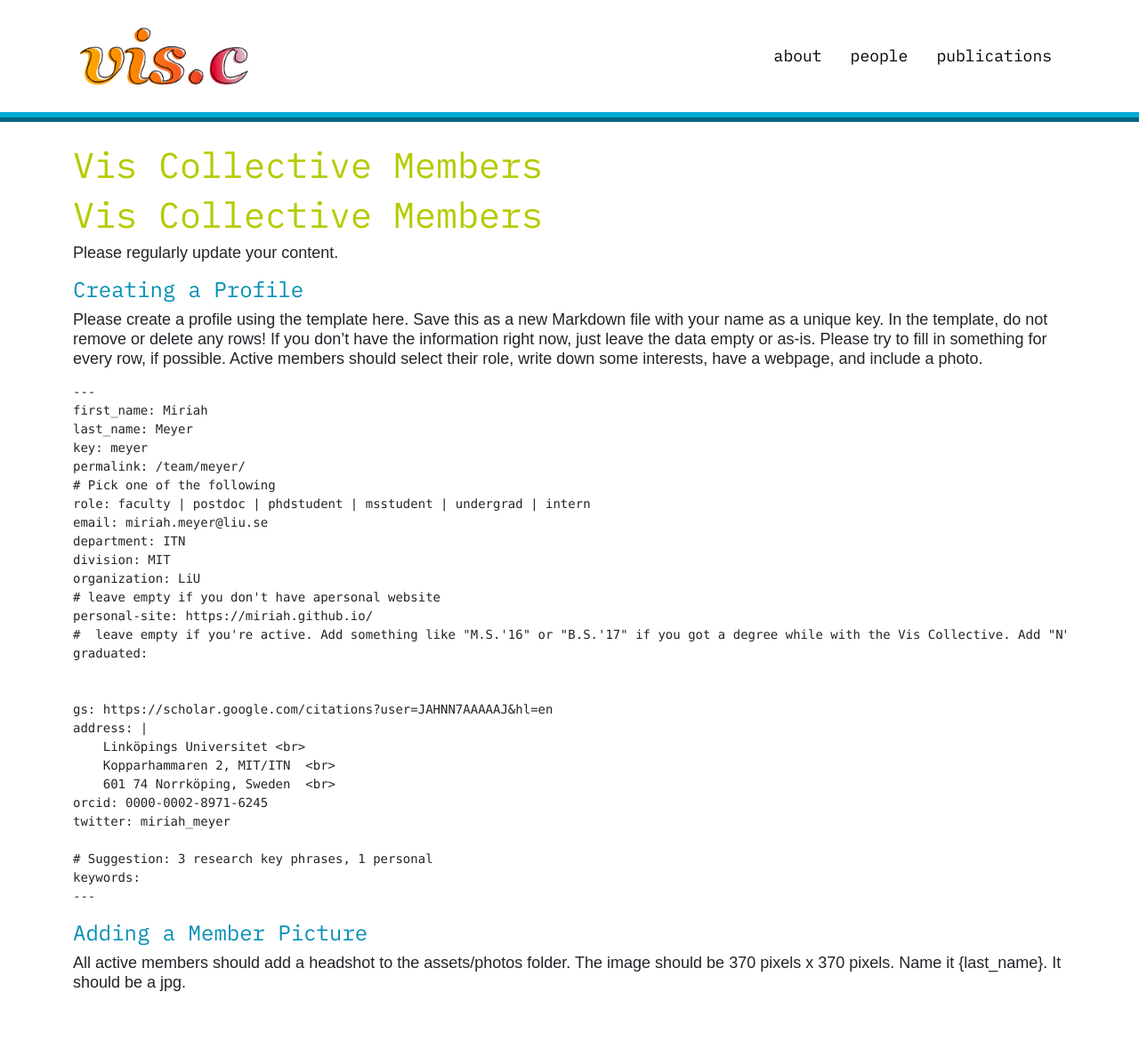
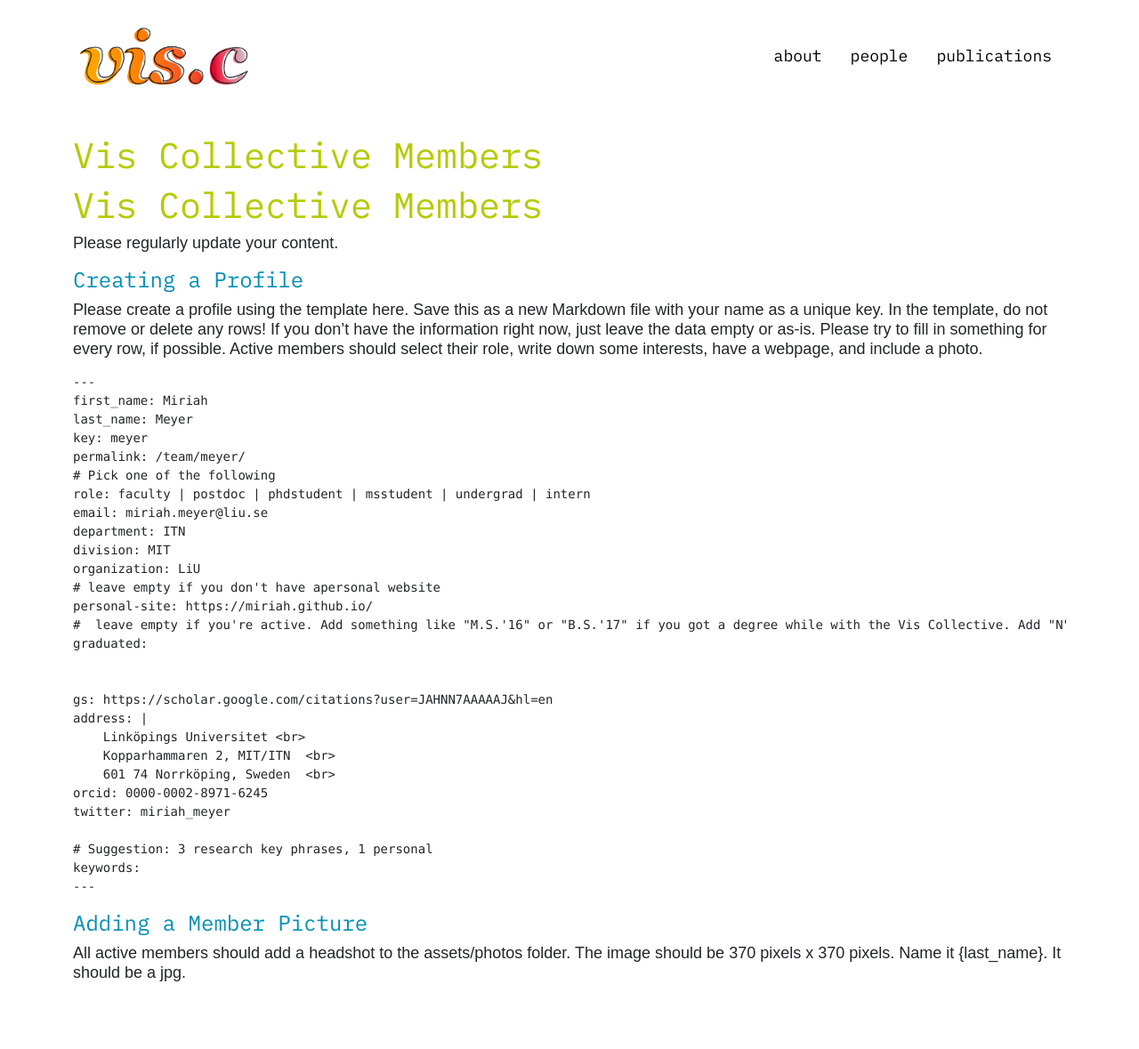
Before and after one commit to visidlab/visidlab.github.io, a Jekyll site: the page built from _people/README.md, in a window 1280 px wide. Shown: the whole page at 89% size. Built offline with Jekyll 4.4.1, drawn with Linux system fonts in a browser that asks for light colours; some web fonts are replaced; our own code applies the rules of GitHub Pages for plain Markdown files.

Commit message:
Remove navbar line

```diff
--- a/css/styles.css
+++ b/css/styles.css
@@ -150,11 +150,11 @@ h2 {
     height: 5em;
   }
 
-  nav.navbar {
-    /* background-color: darkgrey; */
+  /* nav.navbar {
+    background-color: darkgrey;
     background-color: white;
     border-bottom: 3mm ridge var(--lightblue) ;
-  }
+  } */
 
 
   /* PUBLICATION LIST TEASER */
```
